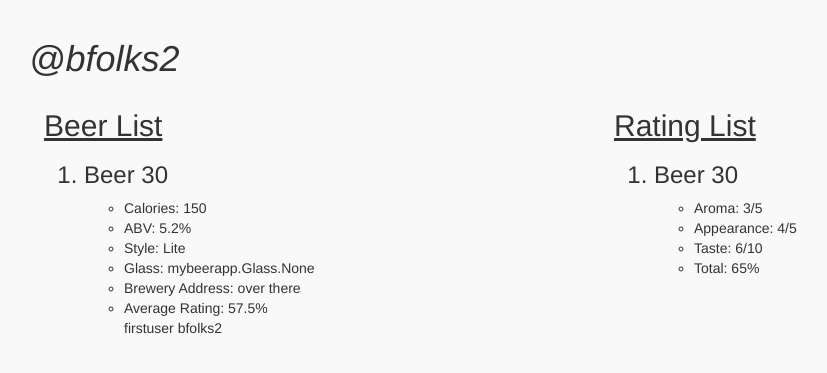
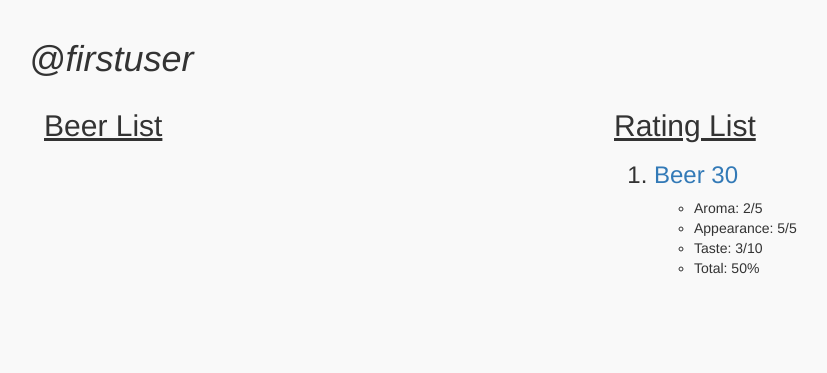
Before and after one commit to bfolks2/Python-Challenge-Beer-API, a Django app: a page that uses mybeerapp/templates/mybeerapp/user_beerlist.html in a window 1280 px wide. Shown: the part 51-424 px from the top of the page, without its empty margins (41-868 px from the left). Run offline with Django 3.2, Linux system fonts and the light colour scheme; a user stored in the database is signed in; data comes from the database, SQL or seed files in the repository; both versions use the stored data as it was after the commit; some libraries are stand-ins or nearby versions.

Commit message:
links for username, beers, ratings

```diff
--- a/mybeerapp/templates/mybeerapp/beerdetails.html
+++ b/mybeerapp/templates/mybeerapp/beerdetails.html
@@ -3,14 +3,14 @@
   <div class="beer_css">
     <h1><u>{{beer.name}}</u></h1>
     <ul>
-      <li>Created by: @{{beer.user}}</li>
+      <li>Created by: <a href="{% url 'mybeerapp:user_beerlist' username=beer.user.username %}">@{{beer.user}}</a></li>
       <li>Calories: {{beer.calories}}</li>
       <li>ABV: {{beer.abv}}%</li>
       <li>Style: {{beer.style}}</li>
       <li>Glass: {{beer.glass}}</li>
       <li>Brewery Location: {{beer.location}}</li>
       {% if beer.ratings.count %}
-        <li>Average Rating: {{beer.total_average}}%</li>
+        <li>Overall User Rating: <a href="{% url 'mybeerapp:rating_details' slug=beer.slug %}">{{beer.total_average}}%</a></li>
       {% endif %}
     </ul>
   </div>
--- a/mybeerapp/templates/mybeerapp/ratingdetails.html
+++ b/mybeerapp/templates/mybeerapp/ratingdetails.html
@@ -7,7 +7,7 @@
         <div class="col-md-4 col-xs-6">
           <li>
             <ul>
-              <li>User: @{{rating.user}}</li>
+              <li>User: <a href="{% url 'mybeerapp:user_beerlist' username=rating.user.username %}">@{{rating.user}}</a></li>
               <li>Aroma: {{rating.aroma}}/5</li>
               <li>Appearance: {{rating.appearance}}/5</li>
               <li>Taste: {{rating.taste}}/10</li>
--- a/mybeerapp/templates/mybeerapp/user_beerlist.html
+++ b/mybeerapp/templates/mybeerapp/user_beerlist.html
@@ -8,7 +8,7 @@
       <h2><u>Beer List</u></h2>
       <ol>
         {% for beer in user_beers %}
-          <h3><li>{{beer.name}}</li></h3>
+          <h3><li><a href="{% url 'mybeerapp:beer_details' slug=beer.slug %}">{{beer.name}}</a></li></h3>
           <ul>
             <li>Calories: {{beer.calories}}</li>
             <li>ABV: {{beer.abv}}%</li>
@@ -16,10 +16,7 @@
             <li>Glass: {{beer.glass}}</li>
             <li>Brewery Address: {{beer.location}}</li>
             {% if beer.ratings.count %}
-              <li>Average Rating: {{beer.total_average}}%</li>
-              {% for rating in beer.ratings.all %}
-                {{rating.user}}
-              {% endfor %}
+              <li>Overall User Rating: <a href="{% url 'mybeerapp:rating_details' slug=beer.slug %}">{{beer.total_average}}%</a></li>
             {% endif %}
           </ul>
         {% endfor %}
@@ -31,7 +28,7 @@
       <h2><u>Rating List</u></h2>
       <ol>
         {% for rating in user_ratings %}
-          <h3><li>{{rating.beer.name}}</li></h3>
+          <h3><li><a href="{% url 'mybeerapp:beer_details' slug=rating.beer.slug %}">{{rating.beer.name}}</a></li></h3>
           <ul>
             <li>Aroma: {{rating.aroma}}/5</li>
             <li>Appearance: {{rating.appearance}}/5</li>
--- a/mybeerapp/views.py
+++ b/mybeerapp/views.py
@@ -4,6 +4,7 @@ from django.views import generic
 from mybeerapp.forms import BeerForm, RatingForm
 from django.contrib.auth.decorators import login_required
 from django.core.urlresolvers import reverse
+from django.contrib.auth.models import User
 
 from django.http import HttpResponse
 from django.template.loader import render_to_string
@@ -58,7 +59,7 @@ def createrating(request):
 @login_required
 def user_beerlist(request,username):
     try:
-        beer_user = request.user
+        beer_user = get_object_or_404(User, username=username)
     except User.DoesNotExist:
         raise Http404
     else:
--- a/templates/index.html
+++ b/templates/index.html
@@ -17,12 +17,12 @@
           <div class="col-md-4 col-xs-6">
             <h3><li><a href="{% url 'mybeerapp:beer_details' slug=beer.slug %}">{{beer.name}}</a></li></h3>
             <ul>
-              <li>Created by: @{{beer.user}}</li>
+              <li>Created by: <a href="{% url 'mybeerapp:user_beerlist' username=beer.user.username %}">@{{beer.user}}</a></li>
               <li>Calories: {{beer.calories}}</li>
               <li>ABV: {{beer.abv}}%</li>
               <li>Style: {{beer.style}}</li>
               {% if beer.ratings.count %}
-                <li>Average Rating: <a href="{% url 'mybeerapp:rating_details' slug=beer.slug %}">{{beer.total_average}}%</a></li>
+                <li>Overall User Rating: <a href="{% url 'mybeerapp:rating_details' slug=beer.slug %}">{{beer.total_average}}%</a></li>
               {% endif %}
             </ul>
           </div>
```
Also changed, not shown: db.sqlite3.
